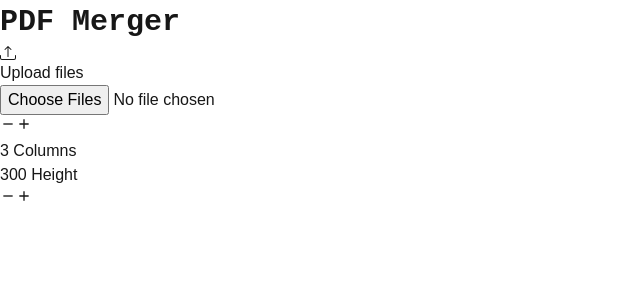
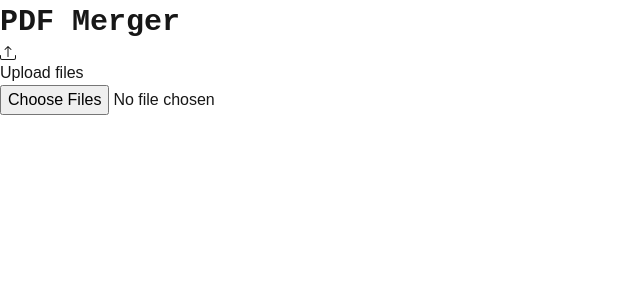
Before and after one commit to pixel-catalyst/pdfmerger2, a Next.js app: page / in a window 1280 px wide. Shown: the top 300 px of the page, without its empty margins (0-640 px from the left). Built offline with nearby package versions, Linux system fonts and the light colour scheme.

Commit message:
`Added grid and conditional rendering for files list`

```diff
--- a/src/app/page.tsx
+++ b/src/app/page.tsx
@@ -49,6 +49,9 @@ export default function Home() {
 
   return (
     <div className=" flex flex-col items-center justify-items-center min-h-screen p-8 pb-20 gap-16 sm:p-20 font-[family-name:var(--font-geist-sans)]">
+
+      <div className=" w-full grid grid-cols-2 grid-cols-4 grid-cols-3 grid-cols-5 grid-cols-6 grid-cols-7 grid-cols-1 dark:grid-cols-1 h-[100px] h-[200px] h-[300px] h-[400px] h-[500px] h-[600px] h-[700px] h-[800px] h-[900px] hidden grid-cols-3 gap-4"></div>
+
       <header style={{ fontFamily: "monospace", fontSize: "30px", fontWeight: "bold" }}>PDF Merger</header>
       <main className="flex flex-col gap-8 w-full max-w-4xl items-center sm:items-start transition-all duration-300">
 
@@ -61,7 +64,9 @@ export default function Home() {
 
           <div className="w-2"></div>
 
-          <div className=" flex flex-row items-center border-2 border-gray-400/50 pr-4 p-1 rounded-l-full">
+          {files.length > 0 &&
+            (<div className="flex flex-row gap-1">
+            <div className=" flex flex-row items-center border-2 border-gray-400/50 pr-4 p-1 rounded-l-full">
             <button onClick={() => { setNumOfColumns(numOfColumns - 1) }} className=" bg-gray-400/20 rounded-l-full p-2 hover:bg-gray-400/30">
               <BiMinus />
             </button>
@@ -81,10 +86,9 @@ export default function Home() {
             </button>
           </div>
         </div>
-
-
-
-        <div className=" w-full grid grid-cols-2 dark:grid-cols-1 gap-4"></div>
+            )
+          }
+        </div>
 
         <DragDropContext onDragEnd={handleOnDragEnd}>
           <Droppable droppableId="files">
```
